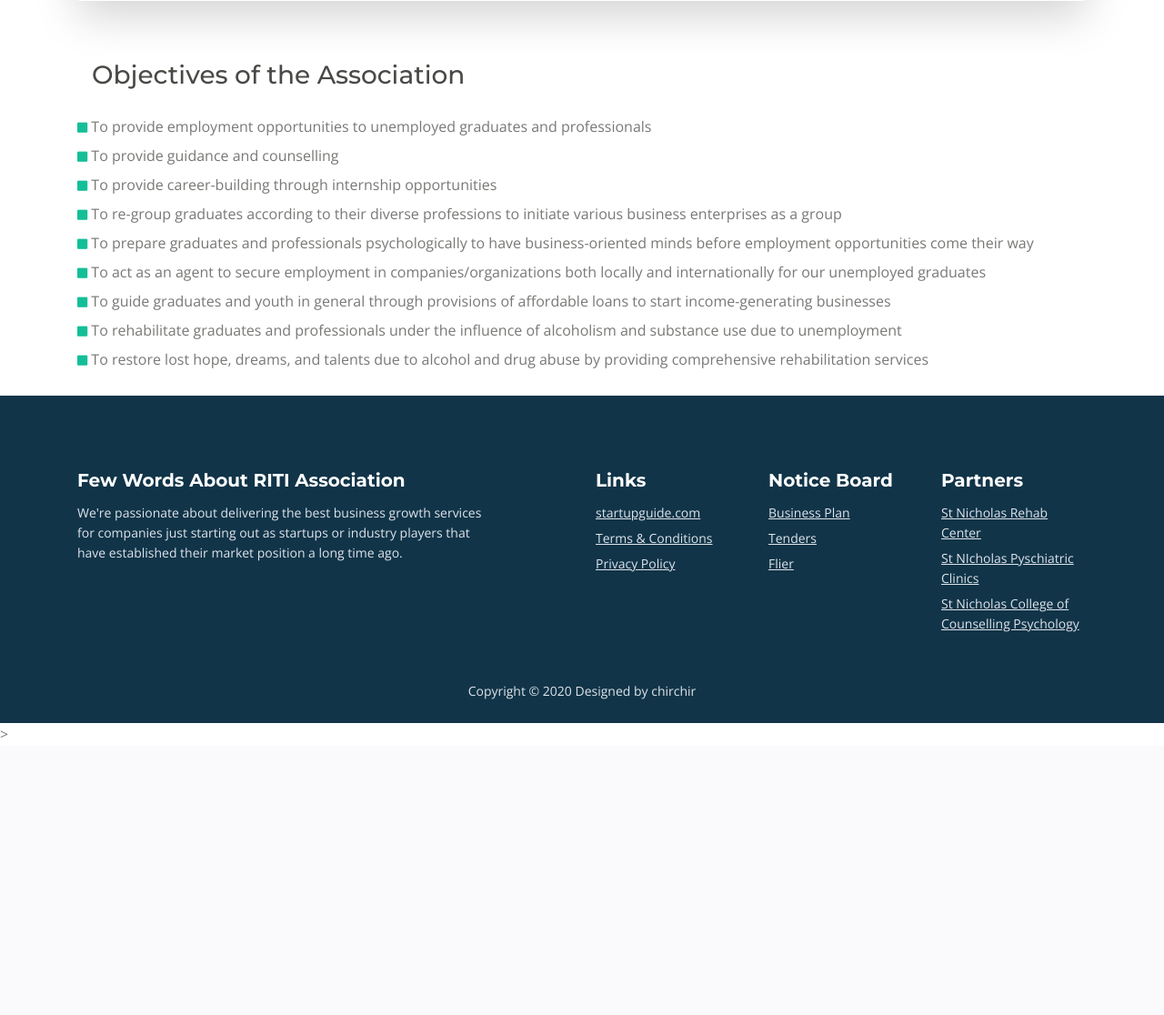
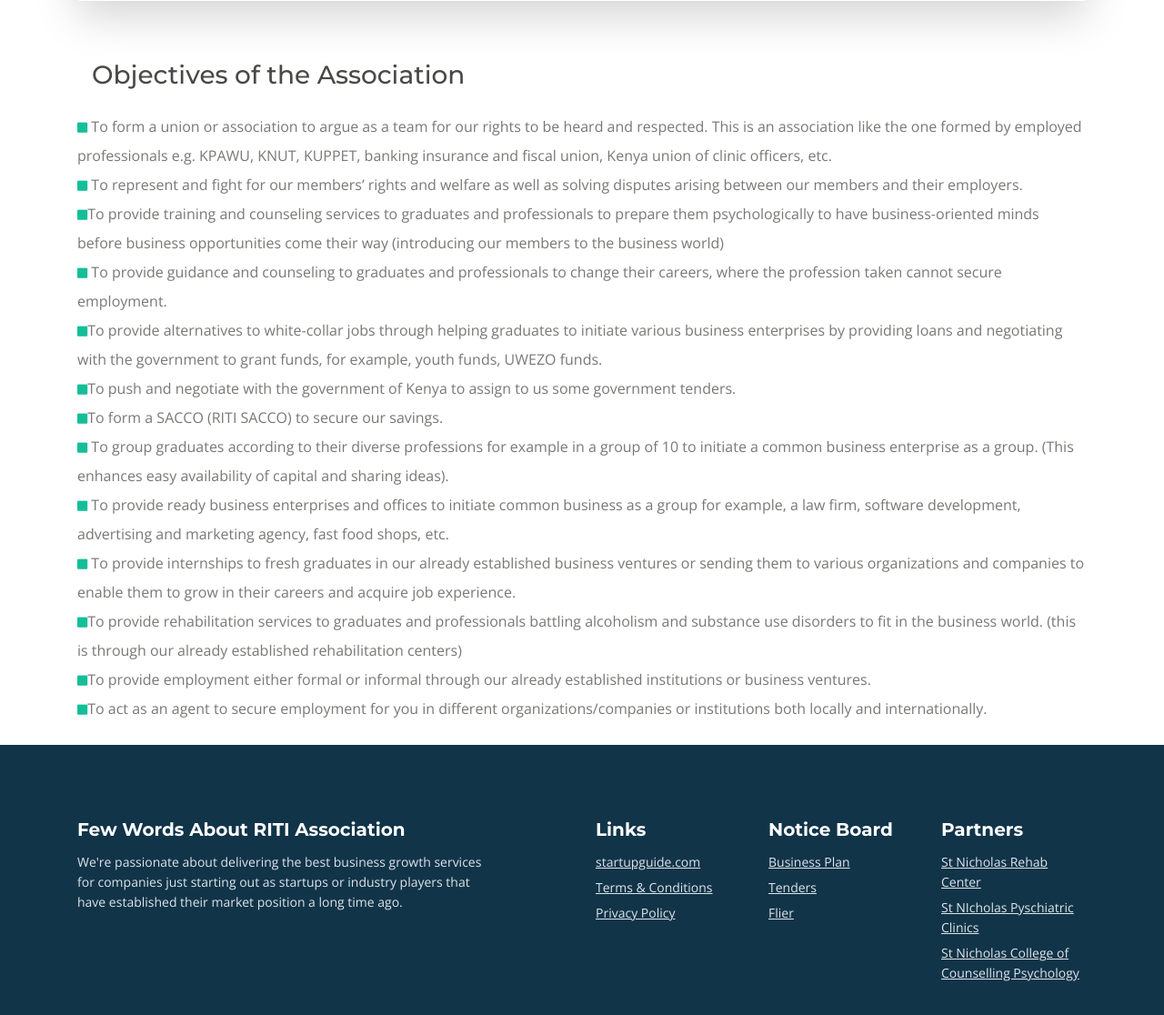
Before and after one commit to 3ricGit/riti, a PHP site: page /about.php in a window 1280 px wide. Shown: the part 1356-2472 px from the top of the page at 91% size. Before the commit the page ends 2167 px from the top, so only its background shows below. Run offline with PHP 8.4, Linux system fonts and the light colour scheme.

Commit message:
update objectives

```diff
--- a/about.php
+++ b/about.php
@@ -1,8 +1,10 @@
 <!DOCTYPE html>
 <html lang="en">
+
 <head>
     <?php require './main/head.php';?>
 </head>
+
 <body>
     <?php require './main/preloader.html';?>
     <?php require './main/navbar.php';?>
@@ -15,7 +17,13 @@
                         <h1>Why RITI Association ?</h1>
                         <div class="about-description-content">
                             <p>
-                RITI Association is a project of St Nicholas Rehabilitation Center, and Nursing Home with an aim to address the problem of unemployment and financial difficulties encountered by Kenyan youth. According to the United Nations, the latest statistics, 87% of the world's youth population live on less than 1 dollar per day. The millennium development goals identify youth as among the most vulnerable sectors of the African population upon whom issues such as poverty, hunger, lack of education, maternal mortality, unemployment, and HIV&AIDS have an afar more significant impact.
+                                RITI Association is a project of St Nicholas Rehabilitation Center, and Nursing Home
+                                with an aim to address the problem of unemployment and financial difficulties
+                                encountered by Kenyan youth. According to the United Nations, the latest statistics, 87%
+                                of the world's youth population live on less than 1 dollar per day. The millennium
+                                development goals identify youth as among the most vulnerable sectors of the African
+                                population upon whom issues such as poverty, hunger, lack of education, maternal
+                                mortality, unemployment, and HIV&AIDS have an afar more significant impact.
                             </p>
                             <p>
                                 Empowering African youth is one of the most serious challenges facing the African
@@ -23,17 +31,26 @@
                                 not matched this with providing equal access to employment.
                             </p>
                             <p>
-               Young Africans enter the workforce at a faster rate than jobs created. Currently, 40 million
+                                Young Africans enter the workforce at a faster rate than jobs created. Currently, 40
+                                million
                                 young people are out of work. The rise in the number of unemployed youth is directly
                                 proportional to the rising insecurity, hopelessness, and despair that is manifesting in
                                 violence and insecurity across the continent.
                             </p>
                             <p>
-               Simply, Africa is unable to generate enough jobs to accommodate a large number of people graduating from colleges and universities. Due to the high number of unemployment, youth have turned to alcoholism and drug abuse,  robbers, members of terrorist groups and kidnappers, among other vices. Girls have turned to early marriages that are not sustainable, resulting in bringing up fatherless kids hence high risks to HIV/AIDS infection.
+                                Simply, Africa is unable to generate enough jobs to accommodate a large number of people
+                                graduating from colleges and universities. Due to the high number of unemployment, youth
+                                have turned to alcoholism and drug abuse, robbers, members of terrorist groups and
+                                kidnappers, among other vices. Girls have turned to early marriages that are not
+                                sustainable, resulting in bringing up fatherless kids hence high risks to HIV/AIDS
+                                infection.
                             </p>
 
                             <p>
-               RITI association aims to solve drug addiction menace and high rate of unemployment by bringing together and re-grouping affected youths into diverse professionals to initiate various business enterprises as a group. The association will also provide career-building through internship opportunities.
+                                RITI association aims to solve drug addiction menace and high rate of unemployment by
+                                bringing together and re-grouping affected youths into diverse professionals to initiate
+                                various business enterprises as a group. The association will also provide
+                                career-building through internship opportunities.
                             </p>
                         </div>
                     </div>
@@ -57,7 +74,8 @@
                 <div class="col-sm-12 identity-header-title">
                     <ul>
                         <li>Mission</li>
-                      <li>To lead in the fight against employment, alcoholism and drug abuse by providing employment opportunities and rehabilitation services</li>
+                        <li>To lead in the fight against employment, alcoholism and drug abuse by providing employment
+                            opportunities and rehabilitation services</li>
                     </ul>
                 </div>
                 <div class="col-sm-12 identity-header-title">
@@ -77,15 +95,52 @@
             <div class="col-12 objectives-association">
                 <h2>Objectives of the Association</h2>
                 <ul>
-                <li> <i class="fas fa-square"></i> To provide employment opportunities to unemployed graduates and professionals</li>
-                <li><i class="fas fa-square"></i> To provide guidance and counselling</li>
-                <li> <i class="fas fa-square"></i> To provide career-building through internship opportunities </li>
-                <li> <i class="fas fa-square"></i> To re-group graduates according to their diverse professions to initiate various business enterprises as a group</li>
-                <li> <i class="fas fa-square"></i> To prepare graduates and professionals psychologically to have business-oriented minds before employment opportunities come their way</li>
-                <li> <i class="fas fa-square"></i> To act as an agent to secure employment in companies/organizations both locally and internationally for our unemployed graduates</li>
-                <li> <i class="fas fa-square"></i> To guide graduates and youth in general through provisions of affordable loans to start income-generating businesses</li>
-                <li> <i class="fas fa-square"></i> To rehabilitate graduates and professionals under the influence of alcoholism and substance use due to unemployment </li>
-                <li> <i class="fas fa-square"></i> To restore lost hope, dreams, and talents due to alcohol and drug abuse by providing comprehensive rehabilitation services</li>
+                    <li> <i class="fas fa-square"></i> To form a union or association to argue as a team for our rights
+                        to be heard and respected. This is
+                        an association like the one formed by employed professionals e.g. KPAWU, KNUT, KUPPET,
+                        banking insurance and fiscal union, Kenya union of clinic officers, etc.</li>
+                    <li><i class="fas fa-square"></i> To represent and fight for our members’ rights and welfare as well
+                        as solving disputes arising
+                        between our members and their employers.</li>
+                    <li><i class="fas fa-square"></i>To provide training and counseling services to graduates and
+                        professionals to prepare them
+                        psychologically to have business-oriented minds before business opportunities come their way
+                        (introducing our members to the business world) </li>
+                    <li><i class="fas fa-square"></i> To provide guidance and counseling to graduates and professionals
+                        to change their careers, where
+                        the profession taken cannot secure employment.</li>
+                    <li><i class="fas fa-square"></i>To provide alternatives to white-collar jobs through helping
+                        graduates to initiate various business
+                        enterprises by providing loans and negotiating with the government to grant funds, for example,
+                        youth funds, UWEZO funds. </li>
+                    <li><i class="fas fa-square"></i>To push and negotiate with the government of Kenya to assign to us
+                        some government tenders. </li>
+                    <li><i class="fas fa-square"></i>To form a SACCO (RITI SACCO) to secure our savings. </li>
+                    <li><i class="fas fa-square"></i> To group graduates according to their diverse professions for
+                        example in a group of 10 to initiate
+                        a common business enterprise as a group. (This enhances easy availability of capital and sharing
+                        ideas).</li>
+                    <li><i class="fas fa-square"></i> To provide ready business enterprises and offices to initiate
+                        common business as a group for
+                        example, a law firm, software development, advertising and marketing agency, fast food shops,
+                        etc.
+                    </li>
+                    <li><i class="fas fa-square"></i> To provide internships to fresh graduates in our already
+                        established business ventures or sending
+                        them to various organizations and companies to enable them to grow in their careers and acquire
+                        job experience.</li>
+                    <li><i class="fas fa-square"></i>To provide rehabilitation services to graduates and professionals
+                        battling alcoholism and
+                        substance use disorders to fit in the business world. (this is through our already established
+                        rehabilitation centers) </li>
+                    <li><i class="fas fa-square"></i>To provide employment either formal or informal through our already
+                        established institutions or
+                        business ventures. </li>
+                    <li><i class="fas fa-square"></i>To act as an agent to secure employment for you in different
+                        organizations/companies or
+                        institutions both locally and internationally. </li>
+
+
                 </ul>
             </div>
         </div>
@@ -95,4 +150,5 @@
     <?php require './main/footer.php'; ?>
 
 </body>
+
 </html>
--- a/sw.js
+++ b/sw.js
@@ -1,4 +1,4 @@
-const cacheName = 'cache-v1';
+const cacheName = 'cache-v2';
 
 const filesToCache = [
   '404.php',
@@ -45,7 +45,7 @@ self.addEventListener('install', (event) => {
 // // activate event
 
 this.addEventListener('activate', function (event) {
-  var cachesToKeep = ['cache-v1'];
+  var cachesToKeep = ['cache-v2'];
 
   event.waitUntil(
     caches.keys().then(function (keyList) {
```
Lines whose indentation alone changed are shown as unchanged.
